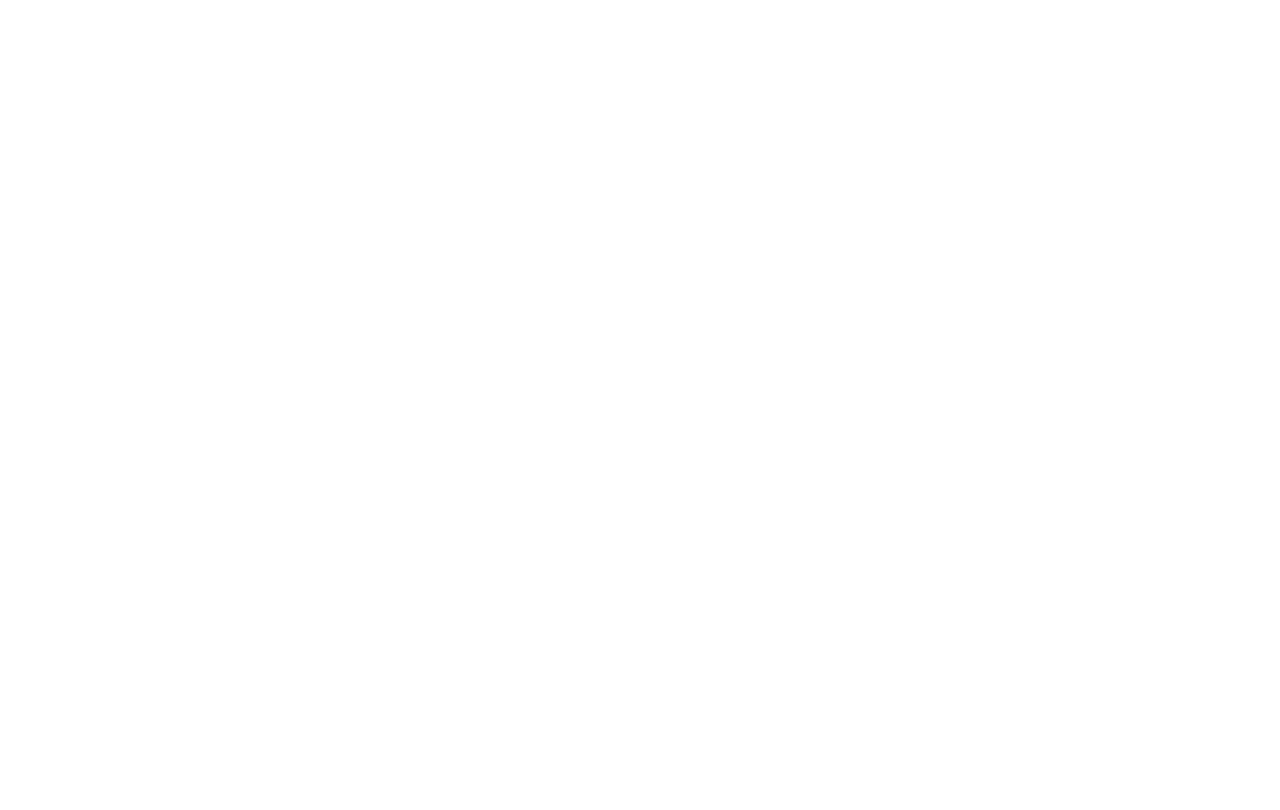
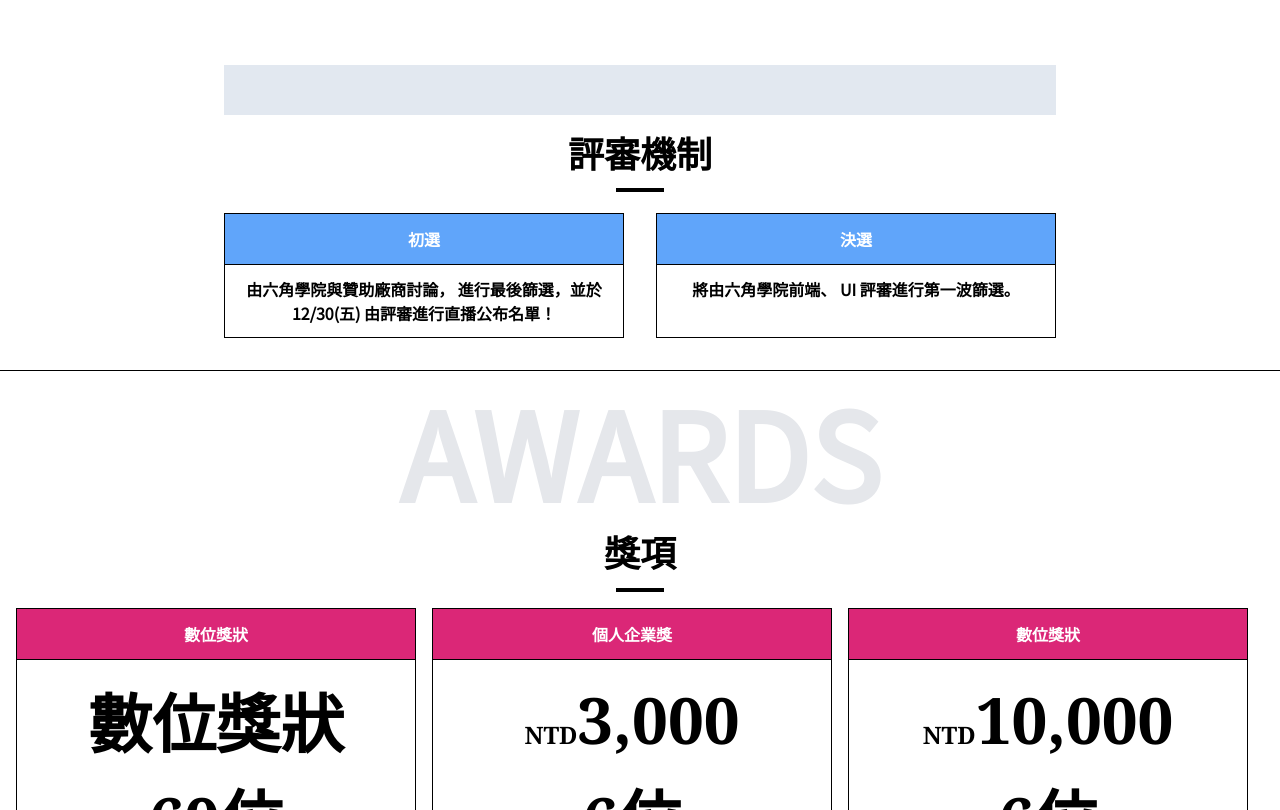
Before and after one commit to eepson123tw/f2eproject, a React (Vite) app: page /#/ in a window 1280 px wide. Shown: the part 3500-4310 px from the top of the page. Before the commit the page ends 3430 px from the top, so only its background shows below. Built offline with nearby package versions, Linux system fonts and the light colour scheme.

Commit message:
feat:add the awards area

```diff
--- /dev/null
+++ b/src/components/Awards.jsx
@@ -0,0 +1,87 @@
+import React, { useState, useLayoutEffect } from 'react';
+import { gsap } from 'gsap';
+import { TextPlugin } from 'gsap/TextPlugin';
+export default function Awards() {
+  gsap.registerPlugin(TextPlugin);
+  const [list, setList] = useState([
+    { title: '初選佳作', text: '數位獎狀', num: '60位', awards: '' },
+    { title: '初選佳作', text: '個人企業獎', num: '6位', awards: '3,000' },
+    { title: '初選佳作', text: '數位獎狀', num: '6位', awards: '10,000' }
+  ]);
+
+  useLayoutEffect(() => {
+    const ctx = gsap.context(() => {
+      gsap.to('.typing', {
+        text: '區區修煉已經無法滿足了嗎？還有比賽等著你！', //text屬性將自動為DOM元素嵌入我們所輸入的文字
+        duration: 4.5,
+        scrollTrigger: {
+          trigger: '.typing',
+          toggleActions: 'play pause resume reset' //見備註
+        }
+      });
+      gsap.fromTo(
+        '.cursor',
+        0,
+        {
+          visibility: 'hidden'
+        },
+        {
+          visibility: 'visible',
+          repeat: -1,
+          yoyo: true, // 若為true，則動畫repeat運行順序將會以倒放的形式回去，如溜溜球一樣
+          repeatDelay: 0.3 // 下一次repeat的delay時間
+        }
+      );
+    });
+
+    return () => ctx.revert();
+  }, []);
+
+  return (
+    <section className=" awards h-[110vh] py-[110px] text-center font-black ">
+      <h2 className="awards-title relative mb-8 text-6xl before:absolute before:top-1/2 before:left-1/2 before:-z-10 before:block before:h-[50px] before:w-[65%] before:-translate-y-[10%] before:-translate-x-[50%] before:bg-slate-200 before:content-['']">
+        <span className="typing"></span>
+        <span className="cursor">_</span>
+      </h2>
+      <div className="border-b border-black pb-8">
+        <h3 className="text-4xl">評審機制</h3>
+        <span className="my-4 inline-block h-1  w-12 bg-black"></span>
+        <div className="flex justify-center">
+          <div className="mr-4  w-[400px] border border-black">
+            <p className=" border-b-[1px] border-black bg-blue-400 py-[13px] text-white">初選</p>
+            <span className=" inline-block p-[12px]">
+              由六角學院與贊助廠商討論， 進行最後篩選，並於 12/30(五) 由評審進行直播公布名單！
+            </span>
+          </div>
+          <div className="ml-4 w-[400px]  border border-black">
+            <p className=" border-b-[1px] border-black bg-blue-400 py-[13px] text-white">決選</p>
+            <span className=" inline-block p-[12px]">將由六角學院前端、 UI 評審進行第一波篩選。</span>
+          </div>
+        </div>
+      </div>
+      <div className="mt-5">
+        <h3 className="mb-5 text-[120px] leading-[1] text-gray-200">AWARDS</h3>
+        <span className="relative inline-block text-4xl text-black">獎項</span>
+        <span className="my-4  mx-auto flex h-1  w-12 bg-black"></span>
+        <div className="mb-5 flex justify-center">
+          {list.map((d, i) => (
+            <div className="mr-4  w-[400px] border border-black" key={i}>
+              <p className=" border-b-[1px] border-black bg-pink-600 py-[13px] text-white">{d.text}</p>
+              <p className="py-[12px] text-[64px]">
+                {d.awards === '' && <span className="block font-bold">{d.text}</span>}
+                {d.awards !== '' && (
+                  <span className="block font-serif  font-bold">
+                    <span className="text-2xl">NTD</span>
+                    {d.awards}
+                  </span>
+                )}
+                <span className=" font-serif">{d.num}</span>
+              </p>
+            </div>
+          ))}
+        </div>
+      </div>
+      <p>以上皆提供完賽數位獎狀</p>
+    </section>
+  );
+}
--- a/src/components/DesignFlow.jsx
+++ b/src/components/DesignFlow.jsx
@@ -44,12 +44,12 @@
         <section className="content" id="content">
           <h2 className="seo_hidden">三大主題來襲</h2>
           {list.map((d, i) => (
-            <div className="blockBox ">
+            <div className="blockBox " key={i}>
               <div className="item relative  flex h-[100%] flex-1 flex-col ">
-                <p className="item_title flex justify-between">
+                <div className="item_title flex justify-between">
                   {d.title}
-                  <div className="relative -top-5 -right-5 h-[150px] w-[150px] bg-white"></div>
-                </p>
+                  <p className="relative -top-5 -right-5 h-[150px] w-[150px] bg-white"></p>
+                </div>
                 <p className="item_text text-[40px] "> {d.text}</p>
                 <p className="mb-2">{d.tag}</p>
                 <p className=" flex items-center">
--- a/src/index.css
+++ b/src/index.css
@@ -207,8 +207,9 @@
 
 .timeline li:hover p {
   color: rgb(255, 25, 25);
+  font-weight: 800;
   transition: all .3s;
-  transform: scale(1.5);
+  transform: scale(1.25);
 }
 
 
--- a/src/routes/FirstPage.jsx
+++ b/src/routes/FirstPage.jsx
@@ -5,6 +5,7 @@
 import Cooperation from '../components/Cooperation';
 import DesignFlow from '../components/DesignFlow';
 import TimeLine from '../components/TimeLine';
+import Awards from '../components/Awards';
 export default function FirstPage() {
   return (
     <div className="relative overflow-hidden">
@@ -34,6 +35,7 @@
       <Cooperation></Cooperation>
       <DesignFlow></DesignFlow>
       <TimeLine></TimeLine>
+      <Awards></Awards>
     </div>
   );
 }
```
